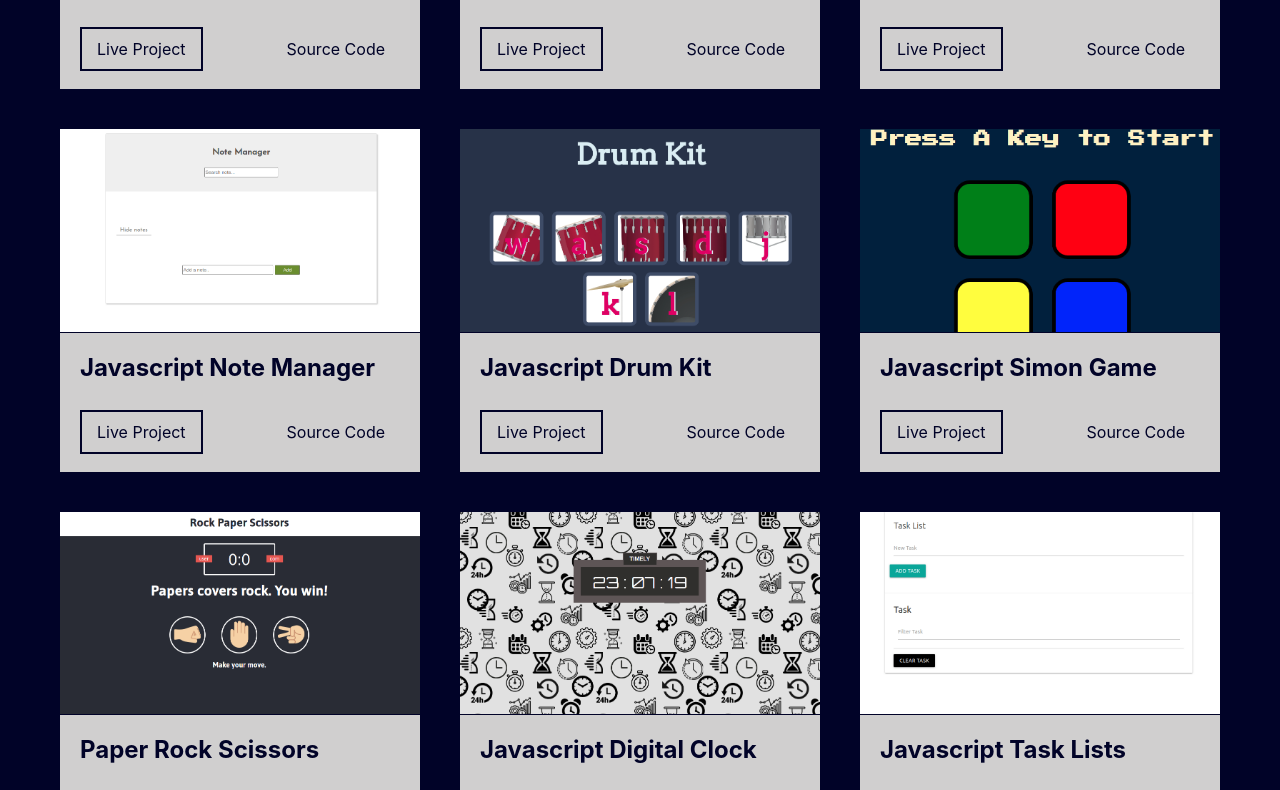
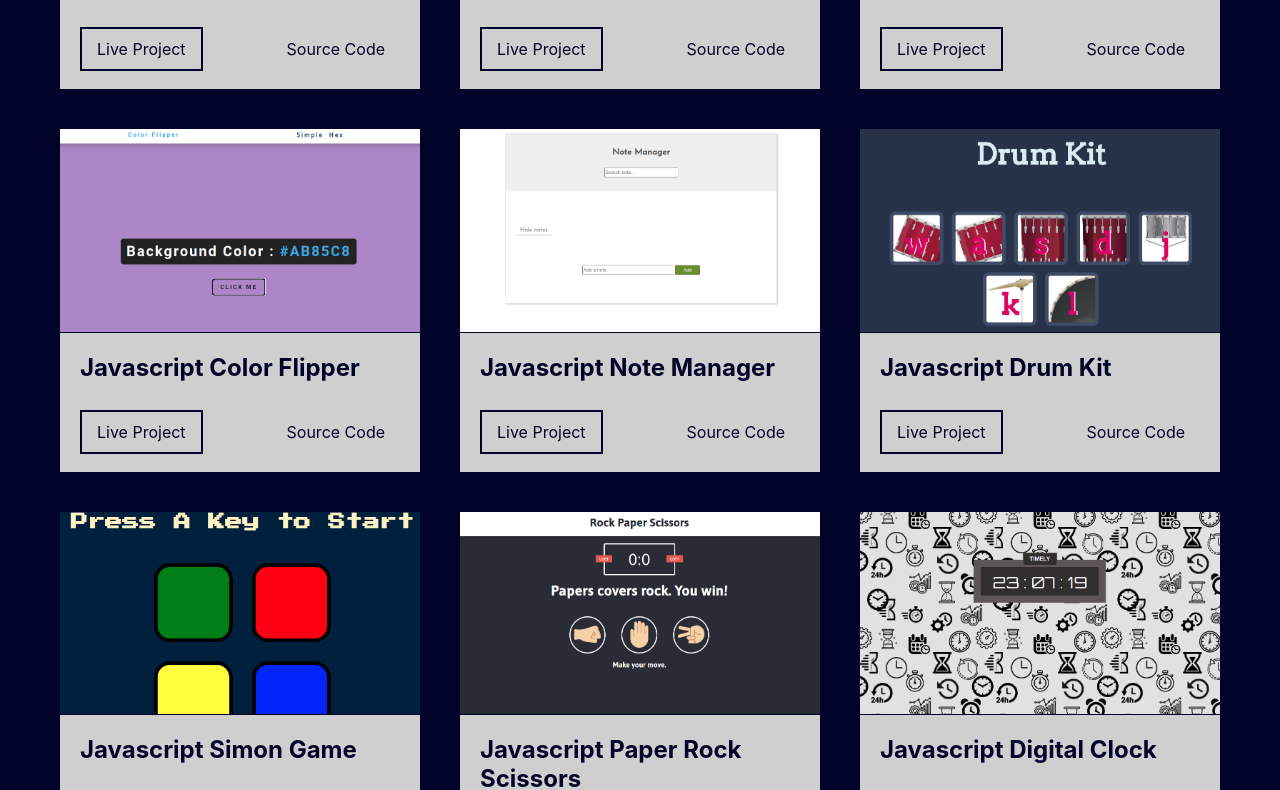
Before and after one commit to glennludszuweit/React-JS-projects, a React (Create React App) app: page / in a window 1280 px wide. Shown: the part 907-1697 px from the top of the page. Built offline with nearby package versions, Linux system fonts and the light colour scheme.

Commit message:
added color flipper js project

```diff
--- a/src/App.js
+++ b/src/App.js
@@ -13,7 +13,6 @@ class App extends Component {
       searchField: '',
       projects: [
         {
-          id: 12,
           image: require('./images/weatherapp.jpg'),
           title: 'React Weather App',
           url: 'http://jsprojects.org/weatherapp/',
@@ -21,7 +20,6 @@ class App extends Component {
             'https://github.com/glennludszuweit/small-react-apps/tree/master/weather-app',
         },
         {
-          id: 12,
           image: require('./images/monsterrolodex.jpg'),
           title: 'React Monster Rolodex',
           url: 'http://jsprojects.org/monsterrolodex/',
@@ -29,7 +27,6 @@ class App extends Component {
             'https://github.com/glennludszuweit/small-react-apps/tree/master/monster-rolodex',
         },
         {
-          id: 11,
           image: require('./images/budgetapp.jpg'),
           title: 'Javascript Budget App',
           url: 'http://jsprojects.org/budgetapp/',
@@ -37,7 +34,6 @@ class App extends Component {
             'https://github.com/glennludszuweit/small-js-projects/tree/master/budgetapp',
         },
         {
-          id: 10,
           image: require('./images/piggame.jpg'),
           title: 'Javascript Pig Game',
           url: 'http://jsprojects.org/piggame/',
@@ -45,7 +41,6 @@ class App extends Component {
             'https://github.com/glennludszuweit/small-js-projects/tree/master/piggame',
         },
         {
-          id: 9,
           image: require('./images/loancalculator.jpg'),
           title: 'Javascript Loan Calculator',
           url: 'http://jsprojects.org/loancalculator/',
@@ -53,7 +48,6 @@ class App extends Component {
             'https://github.com/glennludszuweit/small-js-projects/tree/master/loancalculator',
         },
         {
-          id: 8,
           image: require('./images/dicegame.jpg'),
           title: 'Javascript Dice Game',
           url: 'http://jsprojects.org/dicegame/',
@@ -61,7 +55,13 @@ class App extends Component {
             'https://github.com/glennludszuweit/small-js-projects/tree/master/dicegame',
         },
         {
-          id: 7,
+          image: require('./images/colorflipper.jpg'),
+          title: 'Javascript Color Flipper',
+          url: 'http://jsprojects.org/colorflipper/',
+          code:
+            'https://github.com/glennludszuweit/small-js-projects/tree/master/colorflipper',
+        },
+        {
           image: require('./images/notemanager.jpg'),
           title: 'Javascript Note Manager',
           url: 'http://jsprojects.org/notemanager/',
@@ -69,7 +69,6 @@ class App extends Component {
             'https://github.com/glennludszuweit/small-js-projects/tree/master/notemanager',
         },
         {
-          id: 6,
           image: require('./images/drumkit.jpg'),
           title: 'Javascript Drum Kit',
           url: 'http://jsprojects.org/drumkit/',
@@ -77,7 +76,6 @@ class App extends Component {
             'https://github.com/glennludszuweit/small-js-projects/tree/master/drumkit',
         },
         {
-          id: 5,
           image: require('./images/simongame.jpg'),
           title: 'Javascript Simon Game',
           url: 'http://jsprojects.org/simongame/',
@@ -85,15 +83,13 @@ class App extends Component {
             'https://github.com/glennludszuweit/small-js-projects/tree/master/simongame',
         },
         {
-          id: 4,
           image: require('./images/paperrockscissors.jpg'),
-          title: 'Paper Rock Scissors',
+          title: 'Javascript Paper Rock Scissors',
           url: 'http://jsprojects.org/paperrockscissors/',
           code:
             'https://github.com/glennludszuweit/small-js-projects/tree/master/paperrockscissors',
         },
         {
-          id: 3,
           image: require('./images/digitalclock.jpg'),
           title: 'Javascript Digital Clock',
           url: 'http://jsprojects.org/digitalclock/',
@@ -101,7 +97,6 @@ class App extends Component {
             'https://github.com/glennludszuweit/small-js-projects/tree/master/digitalclock',
         },
         {
-          id: 2,
           image: require('./images/tasklists.jpg'),
           title: 'Javascript Task Lists',
           url: 'http://jsprojects.org/tasklists/',
@@ -109,7 +104,6 @@ class App extends Component {
             'https://github.com/glennludszuweit/small-js-projects/tree/master/tasklists',
         },
         {
-          id: 1,
           image: require('./images/bookslist.jpg'),
           title: 'Javascript Books List',
           url: 'http://jsprojects.org/bookslist/',
--- a/src/components/projects/Projects.jsx
+++ b/src/components/projects/Projects.jsx
@@ -7,7 +7,7 @@ const Projects = ({ projects }) => {
       <div className='cards'>
         {projects.length < 1 && <li key='empty'>No projects yet!</li>}
         {projects.map((project) => (
-          <div className='card' key={project.id}>
+          <div className='card' key={project.title}>
             <div className='card__image-container'>
               <a href={project.url} target='_blank' rel='noopener noreferrer'>
                 <img src={project.image} alt={project.title} />
```
Also changed, not shown: src/images/colorflipper.jpg (added).
